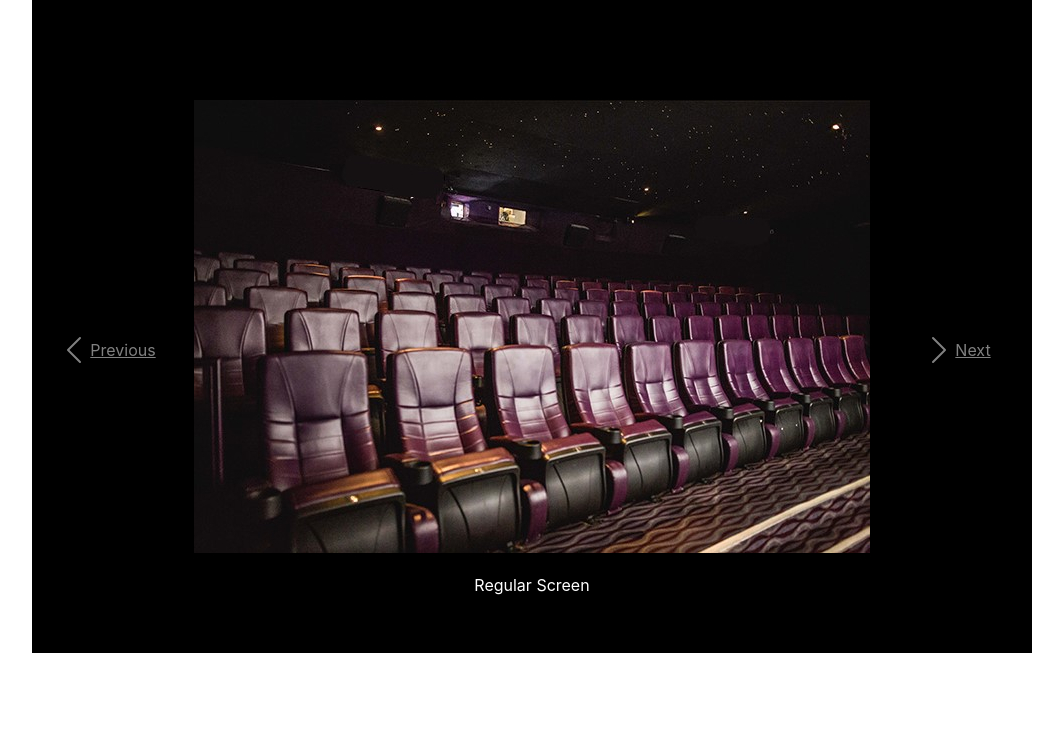
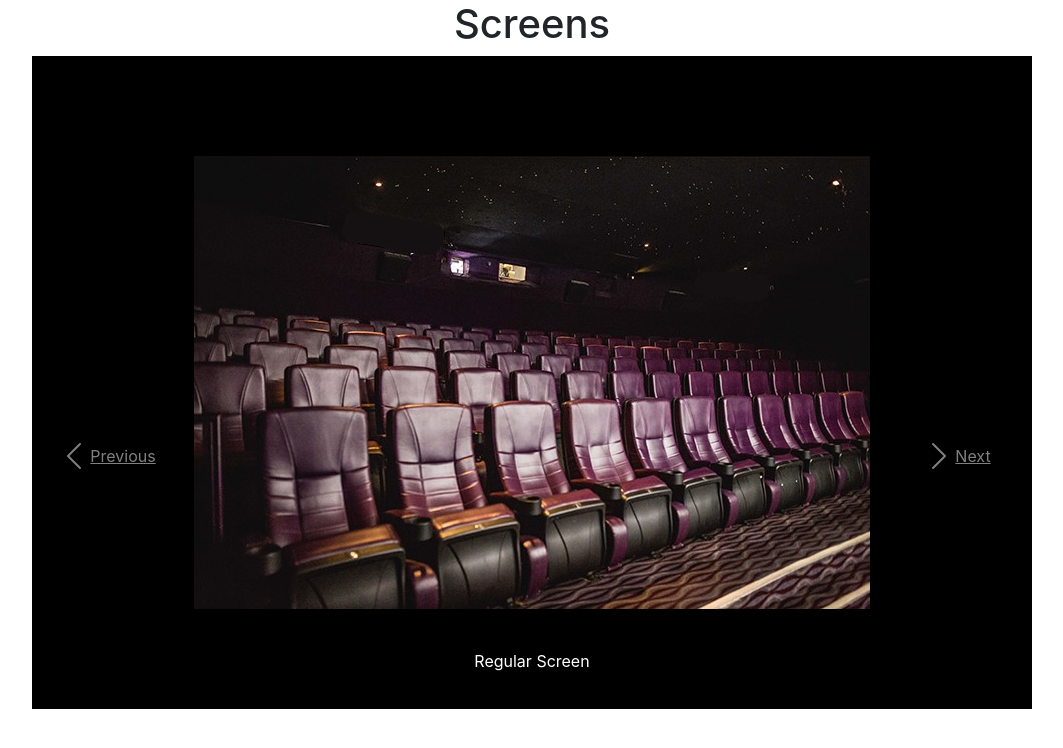
Before and after one commit to Kevin123-Repo/QACinemas_Group_Project, a React (Create React App) app in the folder front-end/: page /Screens in a window 1280 px wide. Shown: the top 748 px of the page, without its empty margins (108-1171 px from the left). Built offline with nearby package versions, Linux system fonts and the light colour scheme; what google-maps-react would draw is missing.

Commit message:
RF: improved carousel design

```diff
--- a/front-end/src/App.css
+++ b/front-end/src/App.css
@@ -11,8 +11,13 @@
 
 .carousel {
   width:1000px;
-  height:700px;
+  height:800px;
   margin: auto;
+}
+
+.carousel-caption {
+  top: auto;
+  bottom: 0;
 }
 /* .App {
   text-align: center;
--- a/front-end/src/Components/Screens/Screens.jsx
+++ b/front-end/src/Components/Screens/Screens.jsx
@@ -71,7 +71,10 @@ const Screens = () => {
     });
 
     return (
+      <>
+
         <Container>
+          <h1 style={{textAlign: "center"}}>Screens</h1>
           <Carousel
             activeIndex={activeIndex}
             next={next}
@@ -83,6 +86,7 @@ const Screens = () => {
             <CarouselControl direction="next" directionText="Next" onClickHandler={next} />
           </Carousel>
         </Container>
+      </>
 
     );
 }
```
Lines whose indentation alone changed are shown as unchanged.
